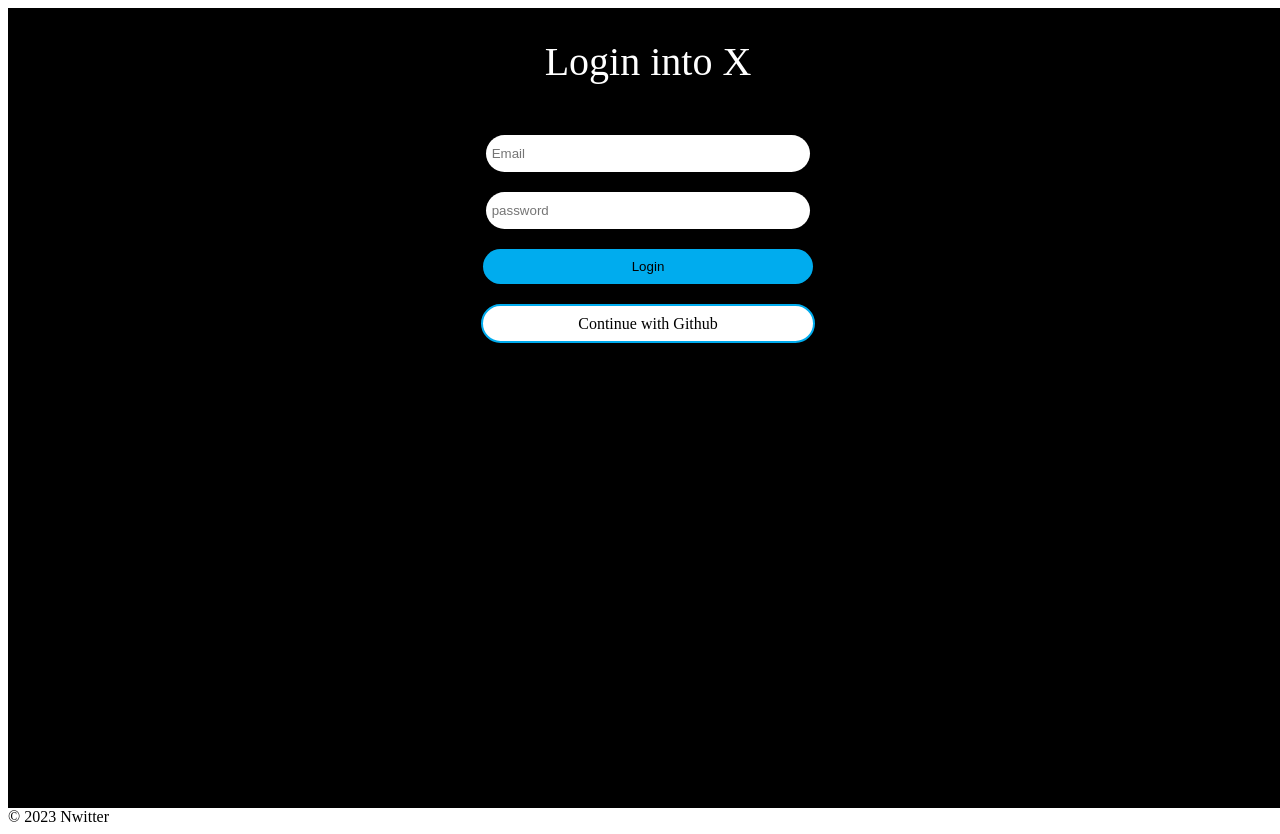
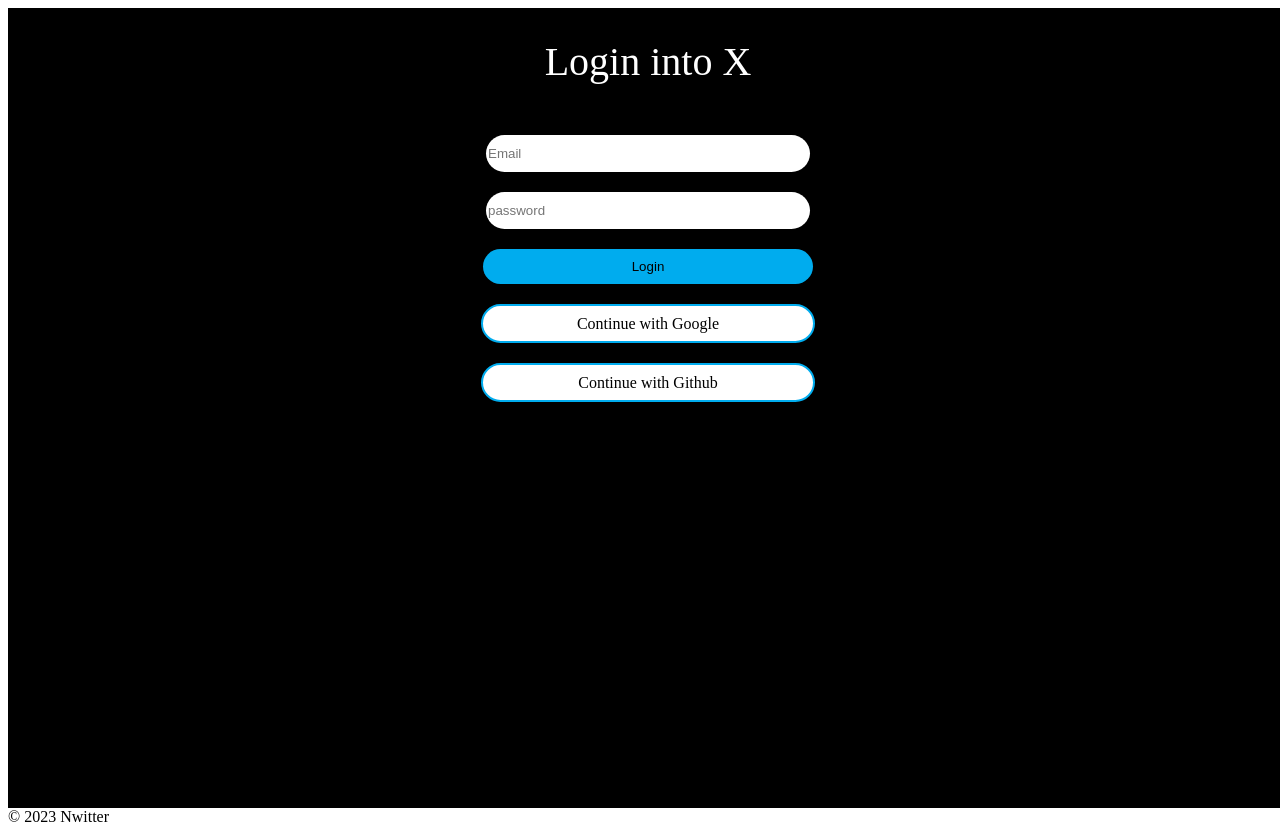
Before and after one commit to myhairkkamang/nwitter, a React (Create React App) app in the folder nwitter/: page / in a window 1280 px wide. Built offline with nearby package versions, Linux system fonts and the light colour scheme; no server answers.

Commit message:
Update login-firebase 1.2

```diff
--- a/nwitter/src/routes/Login.jsx
+++ b/nwitter/src/routes/Login.jsx
@@ -1,24 +1,47 @@
+import { useState } from 'react'
 import {
 	LoginDiv,
 	LoginTitle,
 	LoginForm,
   	LoginInput,
  	LoginButton,
-	LoginGitButton
+	LoginSocialButton
 } from 'styles/loginStyle'
 
 const Login = () => {
+	const [email, setEmail] = useState("");
+	const [password, setPassword] = useState("");
+
+	const onChange = (event) => {
+		console.log(event.target.name);
+	};
+
+	const onSubmit = (event) => {
+		event.preventDefault();
+	};
+
   	return (
     	<LoginDiv>
     		<LoginTitle>Login into X</LoginTitle>
-      		<LoginForm>
-       			<LoginInput placeholder=" Email"/>
-        		<LoginInput type="password" placeholder=" password" />
-        		<LoginButton>Login</LoginButton>
-       			<LoginGitButton>Continue with Github</LoginGitButton>
+      		<LoginForm onSubmit={onSubmit}>
+       			<LoginInput
+					name="email"
+					type="email"
+					placeholder="Email" required
+					value={email}
+					onChange={onChange}/>
+        		<LoginInput
+					name="password"
+					type="password"
+					placeholder="password" required
+					value={password}
+					onChange={onChange}/>
+        		<LoginButton type="submit">Login</LoginButton>
+       			<LoginSocialButton>Continue with Google</LoginSocialButton>
+				<LoginSocialButton>Continue with Github</LoginSocialButton>
       		</LoginForm>
 		</LoginDiv>
-  	)
-}
+  	);
+};
 
 export default Login
--- a/nwitter/src/styles/loginStyle.js
+++ b/nwitter/src/styles/loginStyle.js
@@ -45,7 +45,7 @@ export const LoginButton = styled.button`
   	border-radius: 30px;
 
 `
-export const LoginGitButton = styled.div`
+export const LoginSocialButton = styled.div`
  	display: flex;
  	align-items: center;
   	justify-content: center;
```
